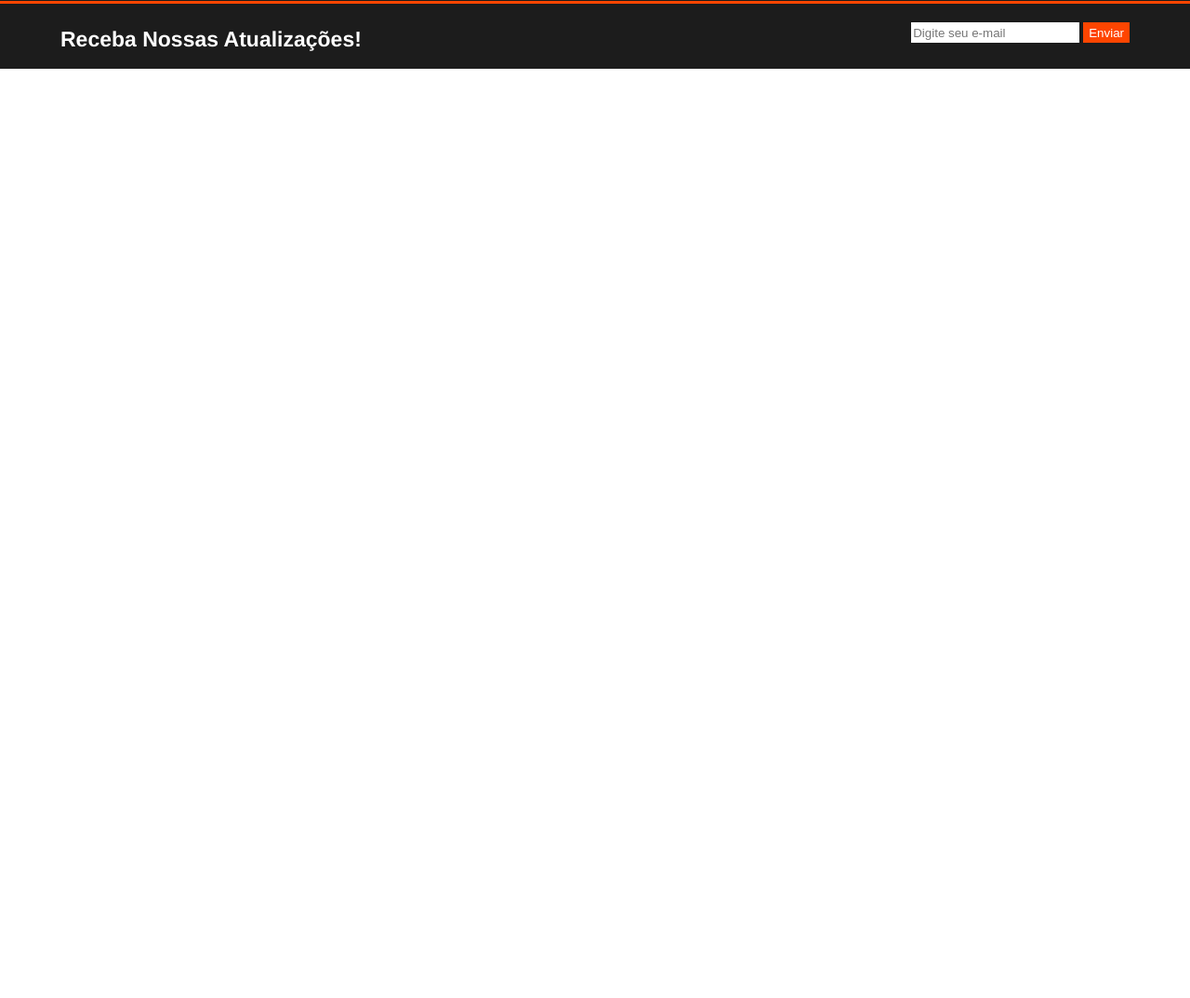
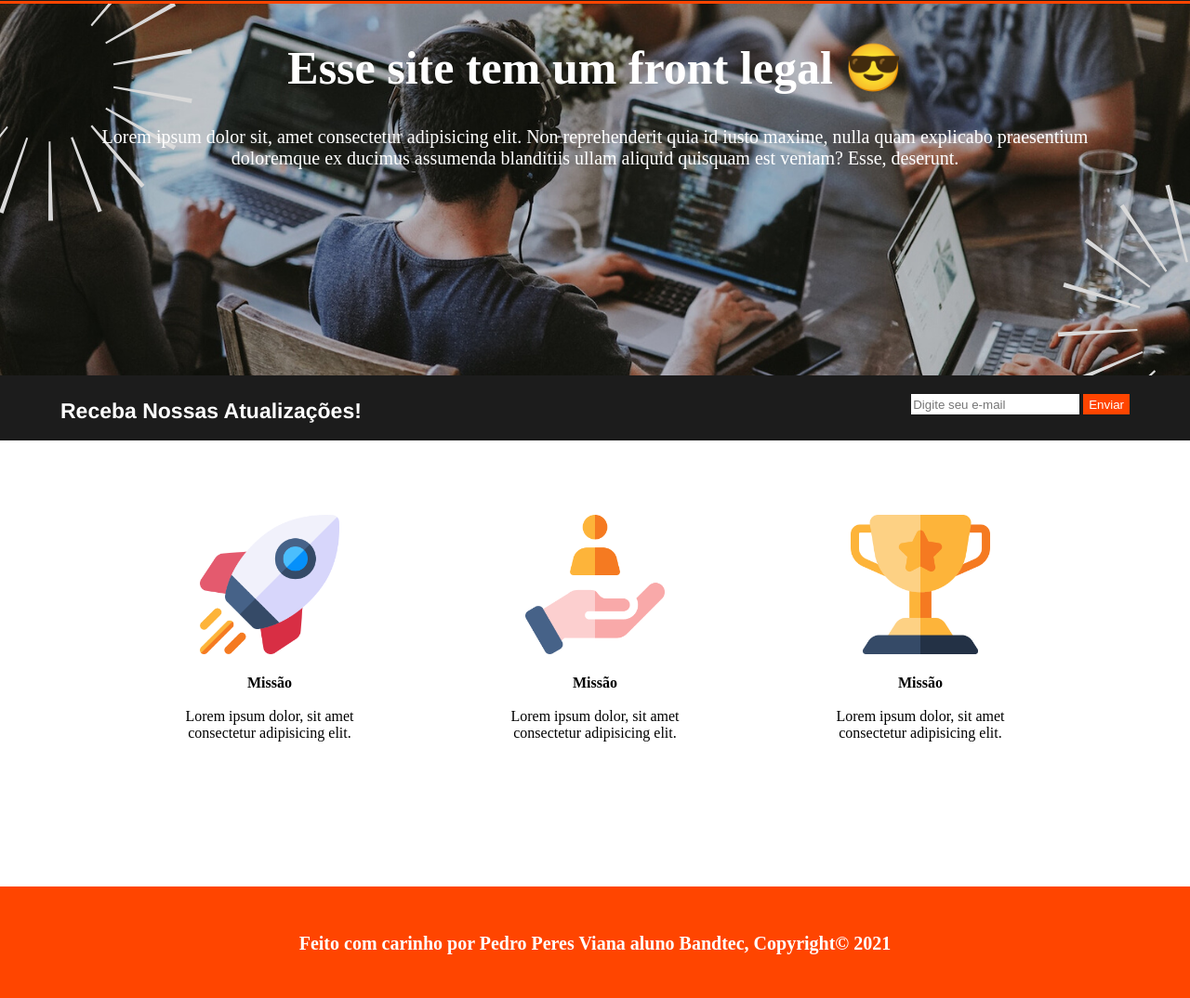
Before and after one commit to VianaPP/aula-2-site-institucional, a plain HTML site: page index.html in a window 1280 px wide. Shown: the part 69-1143 px from the top of the page at 93% size. Before the commit the page ends 800 px from the top, so only its background shows below. Drawn offline with Linux system fonts and the light colour scheme.

Commit message:
Finalizando a atividade site institucional

```diff
--- a/css/meu_estilo.css
+++ b/css/meu_estilo.css
@@ -26,6 +26,7 @@ body{
     height: 100%;
     margin: 0 auto;
     max-width: 1150px;
+    color: white;
 }
 
 .cabecalho nav{
@@ -69,3 +70,75 @@ ul{
     border: 0;
     height: 20px;
 }
+
+.Apresentacao{
+    background-image: url(../assets/team.png);
+    min-height: 400px;
+    text-align: center;
+}
+
+.titulo_apresentacao{
+    margin-top: 0;
+    padding-top: 40px;
+    font-size: 50px;
+}
+
+.caixa p{
+    font-size: 20px;
+}
+
+.div_diferenciais{
+    width: 100%;
+    height: 400px;
+}
+
+.div_imagens{
+    margin: 0 auto;
+    padding-top: 80px;
+    color: black;
+    height: 100%;
+    text-align: center;
+    max-width: 1150px;
+}
+
+.img_tamanho{
+    max-height: 150px;
+
+}
+
+.div_missao{
+    margin-left: 100px;
+    height:100%;
+    width: 250px;
+    float: left;
+}
+
+.div_valores{
+    margin-left: 100px;
+    height:100%;
+    width: 250px;
+    float: left;
+}
+
+.div_visao{
+    margin-left: 100px;
+    height:100%;
+    width: 250px;
+    float: left;
+}
+
+.div_rodape{
+    background-color: orangered;
+    padding-top: 50px;
+    text-align: center;
+    height: 70px;
+    width: 100%;
+    margin: 0;
+    float: left;
+}
+
+.div_rodape .caixa h1{
+    margin: 0;
+    font-size: 20px;
+
+}
--- a/index.html
+++ b/index.html
@@ -10,7 +10,7 @@
 </head>
 
 <body>
-    <!--aaa-->
+    <!--Header-->
     <div class="cabecalho">
         <div class="caixa">
             <span>
@@ -28,6 +28,19 @@
     </div>
     <div class="borda_header"></div>
 
+
+    <!-- Apresentação -->
+    <div class="Apresentacao">
+        <div class="caixa">
+            <h1 class="titulo_apresentacao">Esse site tem um front legal 😎</h1>
+            <p>Lorem ipsum dolor sit, amet consectetur adipisicing elit. Non reprehenderit quia id iusto maxime, nulla
+                quam explicabo praesentium doloremque ex ducimus assumenda blanditiis ullam aliquid quisquam est veniam?
+                Esse, deserunt.</p>
+        </div>
+    </div>
+
+
+    <!-- Atualizações -->
     <div class="cabecalho">
         <div class="caixa">
             <span>
@@ -40,6 +53,39 @@
         </div>
     </div>
 
+    <!-- Missoa, Valores, Visão -->
+    <div class="div_diferenciais">
+        <div class="div_imagens">
+            <div class="div_missao">
+                <img class="img_tamanho" src="assets/missao.png"
+                    alt="Imagem de um foguete referenciando uma Missão"><br><br>
+                <b>Missão</b><br><br>
+                <span>Lorem ipsum dolor, sit amet consectetur adipisicing elit. </span>
+            </div>
+            <div class="div_valores">
+                <img class="img_tamanho" src="assets/valores.png" alt="Imagem de uma mão referenciando Valores"><br><br>
+                <b>Missão</b><br><br>
+                <span>Lorem ipsum dolor, sit amet consectetur adipisicing elit. </span>
+            </div>
+            <div class="div_visao">
+                <img class="img_tamanho" src="assets/visao.png"
+                    alt="Imagem de um troféu referenciando uma Visão"><br><br>
+                <b>Missão</b><br><br>
+                <span>Lorem ipsum dolor, sit amet consectetur adipisicing elit. </span>
+            </div>
+        </div>
+    </div>
+
+
+    <!-- Footer -->
+    <div class="div_rodape">
+        <div class="caixa">
+            <h1> Feito com carinho por Pedro Peres Viana aluno Bandtec, Copyright&copy; 2021</h1>
+        </div>
+    </div>
+
+
+
 </body>
 
 </html>
```
Also changed, not shown: assets/missao.png (added), assets/team.png (added), assets/valores.png (added), assets/visao.png (added).
